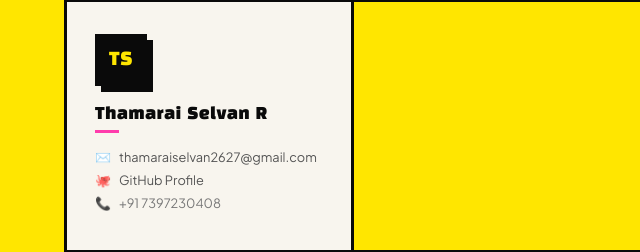
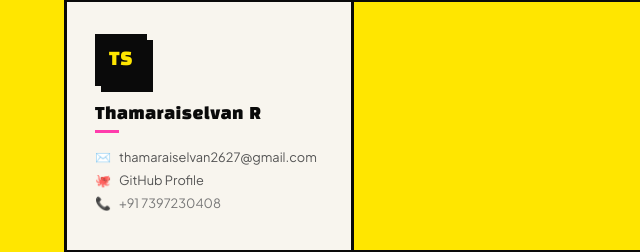
Before and after one commit to Thamaraiselvan-26/Gesture-Based-Communication-System, a website: page home.html in a window 1280 px wide. Shown: the part 2652-2904 px from the top of the page, 0-640 px from the left. Drawn offline with Linux system fonts and the light colour scheme; no server answers.

```diff
--- a/home.html
+++ b/home.html
@@ -793,7 +793,7 @@
 
     <div class="member">
       <div class="member-av">TS</div>
-      <div class="member-name">Thamarai Selvan R</div>
+      <div class="member-name">Thamaraiselvan R</div>
       <div class="member-bar"></div>
       <div class="m-row">✉️ <a href="mailto:thamaraiselvan2627@gmail.com">thamaraiselvan2627@gmail.com</a></div>
       <div class="m-row">🐙 <a href="https://github.com/Thamaraiselvan-26" target="_blank">GitHub Profile</a></div>
```
